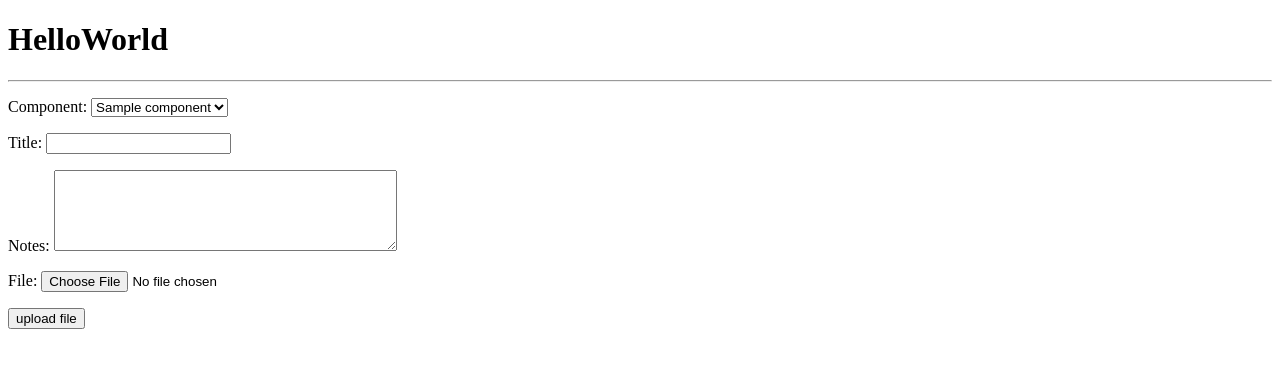
After one commit to kiran-vemuri/DevServe, a Django app: page /releases/binary_upload in a window 1280 px wide. The commit adds this page. Shown: the top 368 px of the page. Run offline with Django 3.2, Linux system fonts and the light colour scheme; tables that the repository leaves empty hold one stand-in row (values such as "Sample post"); some libraries are stand-ins or nearby versions.

Commit message:
- file upload through form partly done

```diff
--- a/DevServe/settings.py
+++ b/DevServe/settings.py
@@ -130,3 +130,4 @@ USE_TZ = True
 # https://docs.djangoproject.com/en/1.9/howto/static-files/
 
 STATIC_URL = '/static/'
+MEDIA_ROOT = 'media/'
--- a/releases/forms.py
+++ b/releases/forms.py
@@ -1,5 +1,8 @@
 from django import forms
+from .models import Component
 
-
-class BinaryUploadForm(forms.Form):
-    binary = forms.FileField(label="Select a file to upload")
+class UploadFileForm(forms.Form):
+    component = forms.ChoiceField(choices=[(int(x.id), x.name) for x in Component.objects.all()])
+    title = forms.CharField(max_length=200)
+    notes = forms.CharField(max_length=2000, widget=forms.Textarea(attrs={'rows': 5}))
+    file = forms.FileField()
--- a/releases/models.py
+++ b/releases/models.py
@@ -35,7 +35,7 @@ class Binary(models.Model):
     id = models.AutoField(primary_key=True)
     component = models.ForeignKey(Component, on_delete=models.CASCADE, null=True)
     name = models.CharField(max_length=300, blank=False)
-    path = models.FileField(upload_to='binaries/%Y/%m/%d')
+    path = models.FilePathField()
     notes = models.CharField(max_length=2000, blank=False, default="*No Notes Provided*")
     status = models.CharField(max_length=20, blank=False, default="New")
     upload_date = models.DateTimeField(auto_now_add=True)
--- a/releases/urls.py
+++ b/releases/urls.py
@@ -7,5 +7,7 @@ urlpatterns = [
     url(r'^fup$', views.file_upload),
     url(r'^sample$', views.sample_index),
     url(r'^(?P<product_id>[0-9]+)/$', views.component_index, name='component_index'),
-    url(r'^(?P<product_id>[0-9]+)/(?P<component_id>[0-9]+)/$', views.binary_index, name='binary_index')
+    url(r'^(?P<product_id>[0-9]+)/(?P<component_id>[0-9]+)/$', views.binary_index, name='binary_index'),
+    url(r'^binary_upload$', views.binary_upload, name='binary_upload'),
+    #url(r'^(?P<product_id>[0-9]+)/(?P<component_id>[0-9]+)/upload$', views.binary_upload, name='binary_upload')
 ]
--- a/releases/views.py
+++ b/releases/views.py
@@ -1,6 +1,9 @@
 from django.shortcuts import render
-import json
+from django.http import HttpResponseRedirect
+from django.conf import settings
+import json, os
 from .models import Product, Component, Binary
+from .forms import UploadFileForm
 
 
 def product_index(request):
@@ -43,6 +46,33 @@ def binary_index(request, product_id, component_id):
     return render(request, 'binary_index.html', context)
 
 
+def binary_upload(request):
+    if request.method == 'POST':
+        form = UploadFileForm(request.POST, request.FILES)
+        if form.is_valid():
+            component_object = Component.objects.get(id=form.data['component'])
+            product_object = Product.objects.get(id=component_object.product_id)
+            binary_path = product_object.path + component_object.path
+            binary_object = Binary.objects.create(name='test', component_id=form.data['component'], path=binary_path)
+            handle_uploaded_file(request.FILES['file'], binary_path)
+            return HttpResponseRedirect('/success/url/')
+    else:
+        form = UploadFileForm()
+    return render(request, 'binary_upload.html', {'form': form})
+
+
+def handle_uploaded_file(in_file, binary_path):
+    print binary_path
+    if not os.path.exists(os.path.abspath(binary_path)):
+        try:
+            os.makedirs(os.path.dirname(binary_path))
+        except OSError as exc:
+            raise
+    with open('media/name.txt', 'wb+') as destination:
+        for chunk in in_file.chunks():
+            destination.write(chunk)
+
+
 def sample_index(request):
     context = {'page_title': 'Test'}
     return render(request, 'base.html', context)
--- /dev/null
+++ b/static/templates/binary_upload.html
@@ -0,0 +1,9 @@
+{% extends "base.html" %}
+{% block body %}
+    <form enctype="multipart/form-data" method="post" action="{{ request.path }}">
+        {% csrf_token %}
+        {{ form.as_p}}
+        <button type="submit"> upload file</button>
+    </form>
+
+{% endblock %}
--- a/static/templates/release_index.html
+++ b/static/templates/release_index.html
@@ -9,4 +9,8 @@
 {% else %}
     <p>No products available.</p>
 {% endif %}
+    <hr />
+    <a href="/releases/binary_upload">
+        Upload new binary
+    </a>
 {% endblock %}
```
